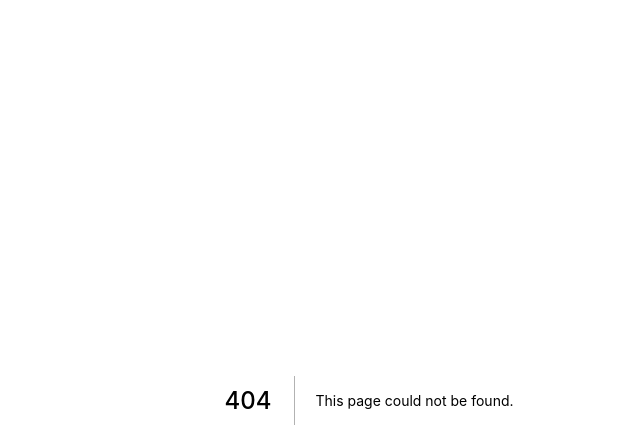
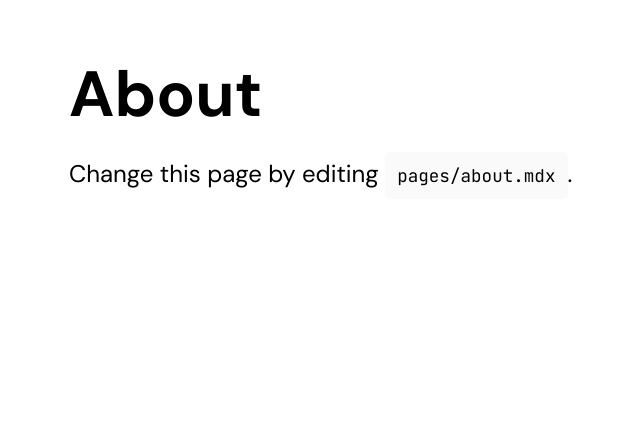
Before and after one commit to hastebrot/nextjs-playground, a Next.js app: page /about in a window 1280 px wide. Before the commit this address had no page. Shown: the top 448 px of the page, without its empty margins (271-911 px from the left). Built offline with nearby package versions, Linux system fonts and the light colour scheme.

Commit message:
(feature) Add custom layout and mdx page.

```diff
--- /dev/null
+++ b/components/Layout.js
@@ -0,0 +1,7 @@
+import classes from "./layout.module.scss";
+
+export const Layout = ({ children }) => {
+  return <div className={classes.Layout}>{children}</div>;
+};
+
+export default Layout;
--- /dev/null
+++ b/components/Layout.module.scss
@@ -0,0 +1,25 @@
+.Layout {
+  max-width: 600px;
+  margin: 0 auto;
+  padding: 50px;
+  font-family: DM Sans;
+
+  h1 {
+    margin: 0;
+    line-height: 1.15;
+    font-size: 4rem;
+  }
+
+  p {
+    line-height: 1.5;
+    font-size: 1.5rem;
+  }
+
+  code {
+    background: #fafafa;
+    border-radius: 5px;
+    padding: 0.75rem;
+    font-size: 1.1rem;
+    font-family: JetBrains Mono;
+  }
+}
--- /dev/null
+++ b/next.config.js
@@ -0,0 +1,7 @@
+const withMDX = require("@next/mdx")({
+  extension: /\.(md|mdx)$/
+});
+
+module.exports = withMDX({
+  pageExtensions: ["js", "jsx", "mdx"]
+});
--- a/package.json
+++ b/package.json
@@ -8,11 +8,13 @@
     "start": "next start"
   },
   "dependencies": {
+    "@mdx-js/loader": "^1.5.7",
+    "@next/mdx": "^9.3.0",
     "next": "9.3.0",
     "react": "16.13.0",
     "react-dom": "16.13.0",
     "sass": "^1.26.2",
-    "typeface-dm-sans": "^1.1.3",
-    "typeface-jetbrains-mono": "^1.0.3"
+    "typeface-dm-sans": "=1.1.3",
+    "typeface-jetbrains-mono": "=1.0.3"
   }
 }
--- /dev/null
+++ b/pages/about.mdx
@@ -0,0 +1,11 @@
+import { useRouter } from "next/router";
+import Layout from "../components/Layout";
+
+export default ({ children }) => {
+  const router = useRouter();
+  return <Layout path={router.pathname}>{children}</Layout>;
+};
+
+# About
+
+Change this page by editing `pages/about.mdx`.
```
Also changed, not shown: 1 other file (tests, documents, lock files or other folders).
